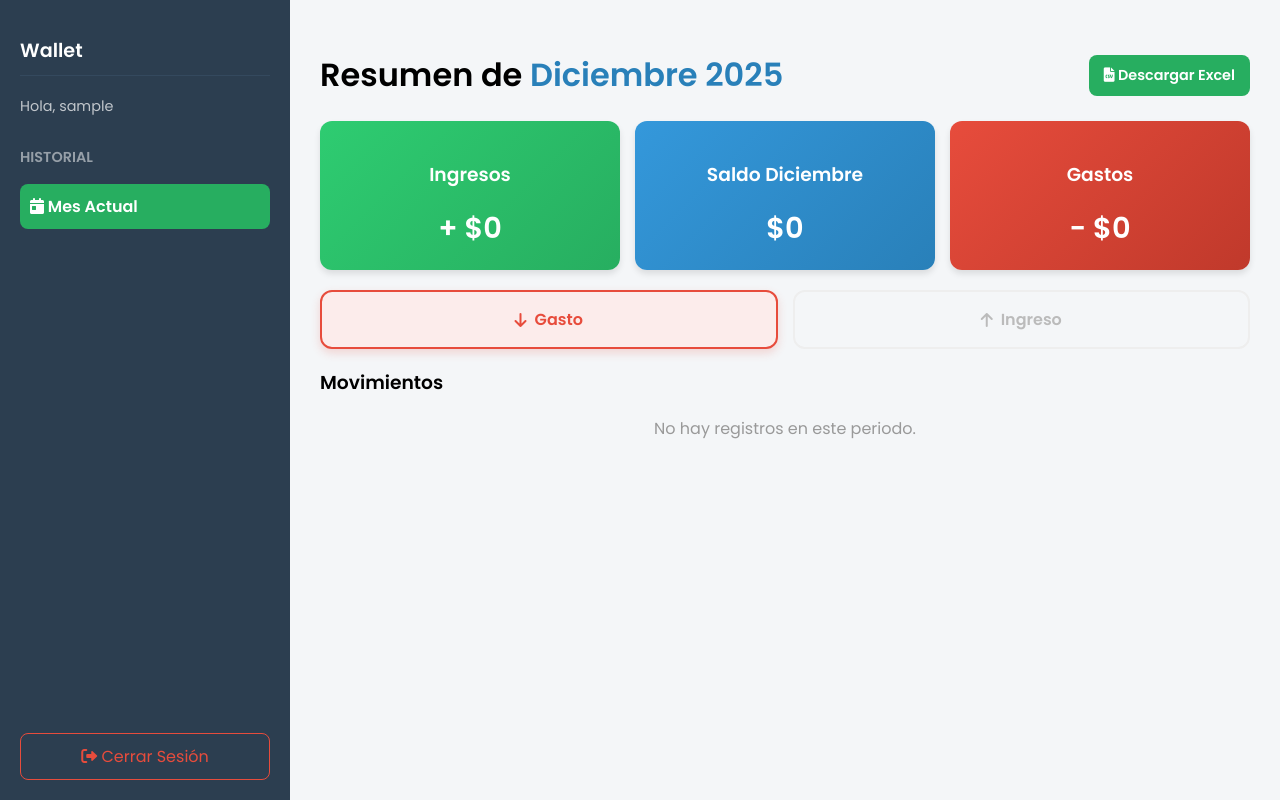
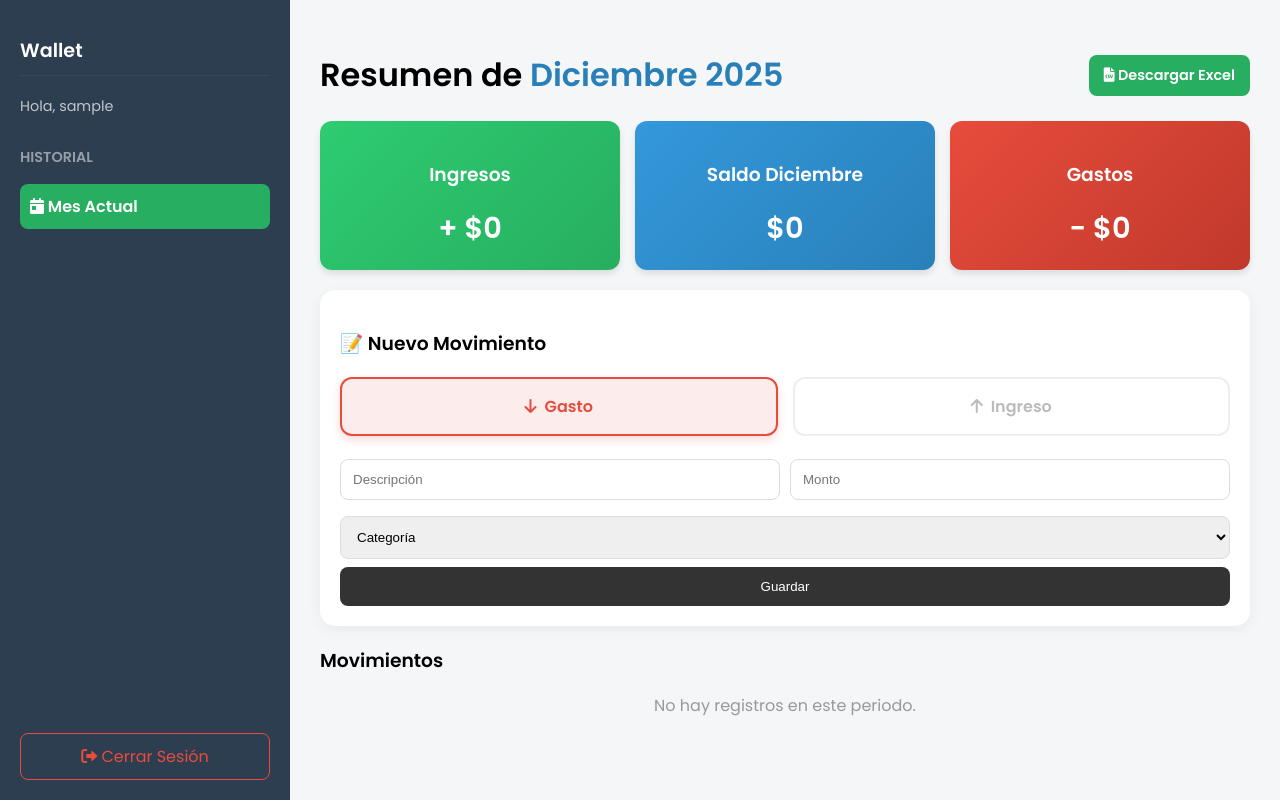
Before and after one commit to nicoco333/proyecto, a Flask app: page / in a window 1280 px wide. Run offline with Flask 3, Linux system fonts and the light colour scheme; the visitor is signed in with stand-in values (Sample User, id 1); data that the repository does not hold is empty.

Commit message:
arreglo pequeno

```diff
--- a/templates/index.html
+++ b/templates/index.html
@@ -67,6 +67,9 @@
             </div>
         </div>
 
+        <div class="form-container">
+            <h3>📝 Nuevo Movimiento</h3>
+            <form action="/agregar" method="POST">
                 <div class="toggle-container">
                     <input type="radio" id="tipo-gasto" name="tipo" value="gasto" checked>
                     <label for="tipo-gasto" class="toggle-btn gasto">
@@ -77,6 +80,22 @@
                     <label for="tipo-ingreso" class="toggle-btn ingreso">
                         <i class="fas fa-arrow-up"></i> Ingreso
                     </label>
+                </div>
+                <div class="inputs-row">
+                    <input type="text" name="descripcion" placeholder="Descripción" required>
+                    <input type="number" step="0.01" name="monto" placeholder="Monto" required>
+                </div>
+                <select name="categoria" required>
+                    <option value="" disabled selected>Categoría</option>
+                    <option value="Comida">Comida</option>
+                    <option value="Transporte">Transporte</option>
+                    <option value="Estudios">Estudios</option>
+                    <option value="Salidas">Salidas</option>
+                    <option value="Trabajo">Ingresos/Sueldo</option>
+                    <option value="Otro">Otro</option>
+                </select>
+                <button type="submit" class="btn-add">Guardar</button>
+            </form>
         </div>
 
         <div class="lista-movimientos">
```
Lines whose indentation alone changed are shown as unchanged.
